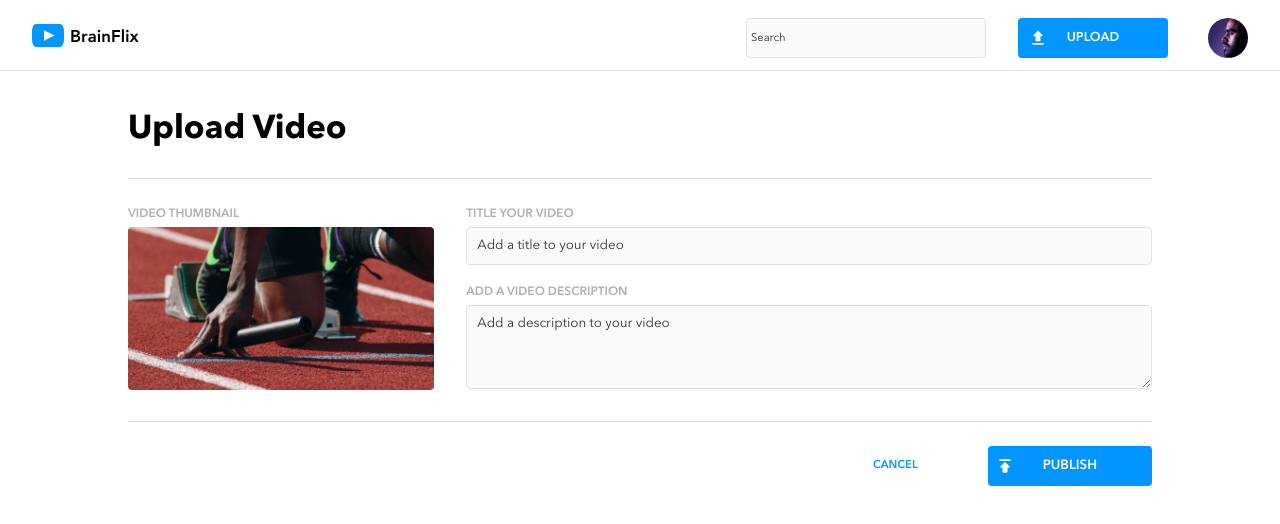
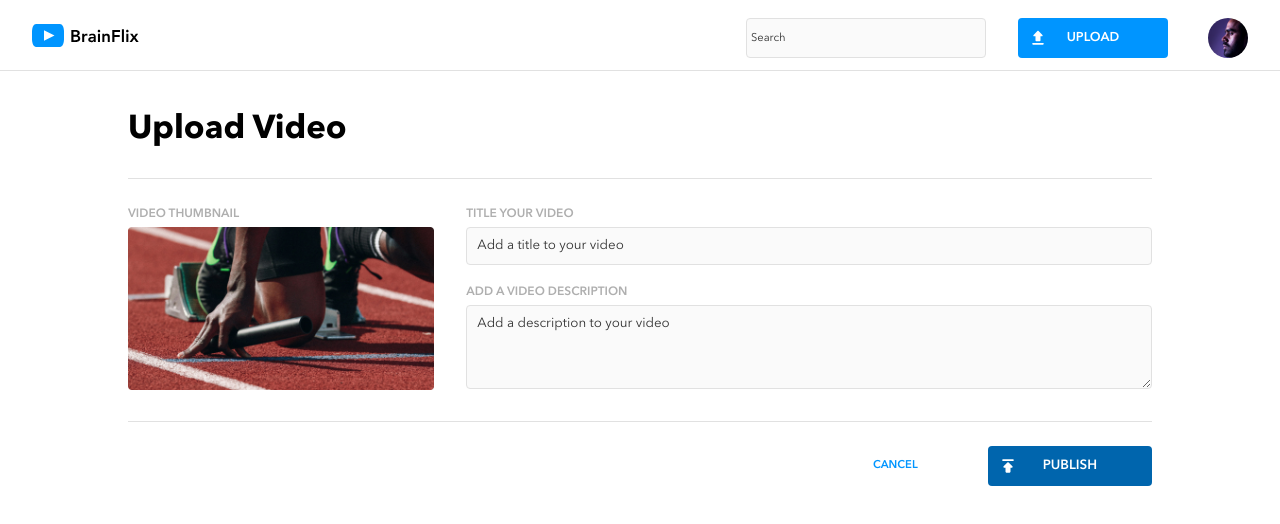
Before and after one commit to chaiabillan/chaia-billan-brainflix, a React (Create React App) app: page /upload in a window 1280 px wide. Shown: the top 524 px of the page. Built offline with nearby package versions, Linux system fonts and the light colour scheme.

Commit message:
added finishing touches and edits

```diff
--- a/src/components/Component/Navbar/Navbar.scss
+++ b/src/components/Component/Navbar/Navbar.scss
@@ -125,7 +125,7 @@
         &__right {
             display: flex;
             flex-direction: row;
-            align-items: end;
+            align-items: flex-end;
             margin-right: 16px;
         }
 
--- a/src/components/Component/VideoNavItem/VideoNavItem.jsx
+++ b/src/components/Component/VideoNavItem/VideoNavItem.jsx
@@ -12,8 +12,13 @@ function VideoNavItem ( { video, isActive, isCurrentVideo } ) {
         return null;
     }
 
+    const linkStyle = {
+        textDecoration: 'none',
+        color: 'black'
+    };
+
     return (
-        <Link to ={`/videos/${video.id}`}>
+        <Link to ={`/videos/${video.id}`} style={linkStyle}>
             <div className={className}>
                 <div className="video-next__indiv--image">
                     <img className="video-next__indiv--image--src" src={video.image} alt={video.title} />
--- a/src/components/Component/VideoNext/VideoNext.scss
+++ b/src/components/Component/VideoNext/VideoNext.scss
@@ -49,6 +49,7 @@
             align-items: flex-start;
             padding-left: 16px;
             flex: 1;
+            text-decoration: none;
 
             &--title {
                 display: flex;
@@ -56,6 +57,10 @@
                 margin: 0px;
                 justify-content: flex-start;
                 flex-direction: column;
+
+                &:link {
+                    color: black;
+                }
             }
 
             &--channel {
--- a/src/components/Component/VideoPlayerComments/VideoPlayerComments.jsx
+++ b/src/components/Component/VideoPlayerComments/VideoPlayerComments.jsx
@@ -5,13 +5,7 @@ function VideoPlayerComments({currentVideoData}) {
     if (!currentVideoData || !currentVideoData.comments) {
         return <p>Loading...</p>;
     }
-    // if (!videoList) {
-    //     return <p>Loading...</p>;
-    // }
 
-    // const {
-    //     comments
-    // } = videoList;
     const {
         comments
     } = currentVideoData;
@@ -35,7 +29,7 @@ function VideoPlayerComments({currentVideoData}) {
                             <textarea className="comment__form--field comment__form--field--comment regular" type="text" name="comment" placeholder="Add a new comment"></textarea>
 
                             <div className="comment__form--button">
-                                <button className="comment__form--button--content demi" type="submit"><img className="comment__form--button--content--icon" src={comment}/>COMMENT</button>
+                                <button className="comment__form--button--content demi" type="submit"><img className="comment__form--button--content--icon" src={comment} alt="comment icon"/>COMMENT</button>
                             </div>
                         </div>
                         <div className="comment__form--bottom">
--- a/src/components/Component/VideoPlayerComments/VideoPlayerComments.scss
+++ b/src/components/Component/VideoPlayerComments/VideoPlayerComments.scss
@@ -67,6 +67,16 @@
             &::placeholder {
                 color: $BrainFlix-DarkBlack;
                 opacity: 1;
+            }
+
+            &:focus {
+                border: 2px solid $BrainFlix-Blue;
+                outline: none;
+            }
+
+            &.error {
+                border: 2px solid red;
+                outline: none;
             }
 
             &--comment {
--- a/src/components/Component/VideoPlayerDetails/VideoPlayerDetails.jsx
+++ b/src/components/Component/VideoPlayerDetails/VideoPlayerDetails.jsx
@@ -35,11 +35,11 @@ function VideoPlayerDetails({currentVideoData}) {
                 </div>
                 <div className ="video-details__info--right">
                     <div className ="video-details__info--right--views normal">
-                        <img className ="video-details__info--right--views--icon" src={eye}/>
+                        <img className ="video-details__info--right--views--icon" src={eye} alt="views"/>
                         {views}
                     </div>
                     <div className ="video-details__info--right--likes normal">
-                        <img className ="video-details__info--right--likes--icon" src={like}/>
+                        <img className ="video-details__info--right--likes--icon" src={like} alt="likes"/>
                         {likes}
                     </div>
                 </div>
--- a/src/pages/HomePage/HomePage.jsx
+++ b/src/pages/HomePage/HomePage.jsx
@@ -8,13 +8,12 @@ import { useParams } from "react-router-dom"
 
 function HomePage () {
     const { videoId } = useParams();
-
     const [videoList, setVideoList] = useState([]);
     const [activeVideo, setActiveVideo] = useState();
     const [loaded, setLoaded] = useState(false);
     const {apiKey, baseURL} = {apiKey:'c1b34c15-ee8a-45e3-a5f3-461d51880189', baseURL: 'https://unit-3-project-api-0a5620414506.herokuapp.com'}
 
-
+    //fetch the data from the API with the endpoint /videos
     useEffect(() => {
         const fetchVideos = async() => {
             try {
@@ -29,8 +28,9 @@ function HomePage () {
             }
         }
         fetchVideos();
-    }, []);
+    }, []); //the terminal warning says to delete this but when i do the site glitches
 
+    //fetch data from the API using the video's IDs as the endpoint
     useEffect(() => {
         console.log(videoList);
 
@@ -57,6 +57,7 @@ function HomePage () {
         fetchVideoData();
     }, [videoList, videoId])
 
+    //compile the components onto the homepage using the API endpoint data for each specific video
     return (
         <>
         {loaded && (
--- a/src/pages/VideoUpload/VideoUpload.jsx
+++ b/src/pages/VideoUpload/VideoUpload.jsx
@@ -1,8 +1,19 @@
 import './VideoUpload.scss'
 import defaultThumbnail from '../../assets/images/Upload-video-preview.jpg'
 import publish from '../../assets/images/Icons/publish.svg'
+import { Link } from 'react-router-dom';
 
 function VideoUpload() {
+
+    const handleClick = () => {
+        alert('Your video has been submitted!');
+    };
+
+    const linkStyle = {
+        textDecoration: 'none',
+        color: 'black'
+    };
+
     return (
         <>
             <form className='form'>
@@ -12,7 +23,7 @@ function VideoUpload() {
                 <section className="middle">
                     <div className='middle__thumbnail'>
                         <h3 className='form__label demi'>VIDEO THUMBNAIL</h3>
-                        <img className='middle__thumbnail--image' src={defaultThumbnail}></img>
+                        <img className='middle__thumbnail--image' src={defaultThumbnail} alt="thumbnail"></img>
                     </div>
                     <div className='middle__inputs'>
                         <div className='middle__inputs--title'>
@@ -26,11 +37,11 @@ function VideoUpload() {
                     </div>
                 </section>
                 <section className="bottom">
-                    <div className='bottom__cancel1'> {/*im not sure if we need these divs */}
+                    <div className='bottom__cancel1'>
                         <button className='bottom__cancel1--button demi'>CANCEL</button>
                     </div>
                     <div className='bottom__publish'>
-                        <button className='bottom__publish--button demi'><img className='bottom__publish--button--icon' src={publish}/>PUBLISH</button>
+                        <Link to='/' style={linkStyle}><button onClick={handleClick} className='bottom__publish--button demi'><img className='bottom__publish--button--icon' src={publish} alt="publish icon"/>PUBLISH</button></Link>
                     </div>
                     <div className='bottom__cancel2'>
                         <button className='bottom__cancel2--button demi'>CANCEL</button>
--- a/src/pages/VideoUpload/VideoUpload.scss
+++ b/src/pages/VideoUpload/VideoUpload.scss
@@ -33,6 +33,16 @@
         &::placeholder {
             color: $BrainFlix-Black;
         }
+
+        &:focus {
+            border: 2px solid $BrainFlix-Blue;
+            outline: none;
+        }
+
+        &.error {
+            border: 2px solid red;
+            outline: none;
+        }
     }
 
     @include tablet {
@@ -59,7 +69,6 @@
 }
 
 .middle {
-    // padding-top: 24px;
 
     &__thumbnail {
 
@@ -123,7 +132,6 @@
             padding-left: 32px;
             margin-top: 0px;
             margin-bottom: 0px;
-            // min-height: 163px;
         }
     }
 }
@@ -134,11 +142,12 @@
     }
     &__publish {
         margin-bottom: 32px;
+        position: relative;
 
         &--button {
             position: relative;
             width: 100%;
-            background-color: $BrainFlix-Blue;
+            background-color: $BrainFlix-DarkBlue;
             display: flex;
             min-height: 40px;
             align-items: center;
@@ -147,12 +156,16 @@
             border-radius: 4px;
             border: none;
             color: $White;
+            text-decoration: none;
+            justify-content: center;
 
             &--icon {
                 height: fit-content;
-                margin-right: 87px; //TEMP FIX NEED TO CENTER - do pos absolute for icon
+                position: absolute;
+                // margin-right: 87px; //TEMP FIX NEED TO CENTER - do pos absolute for icon
                 height: 1.25rem;
                 width: 1.25rem;
+                left: 10px;
             }
         }
     }
@@ -179,7 +192,6 @@
 
         &__cancel1 {
             display: flex;
-            // height: 40px;
             align-items: center;
             position: relative;
             bottom: 4px;
```
